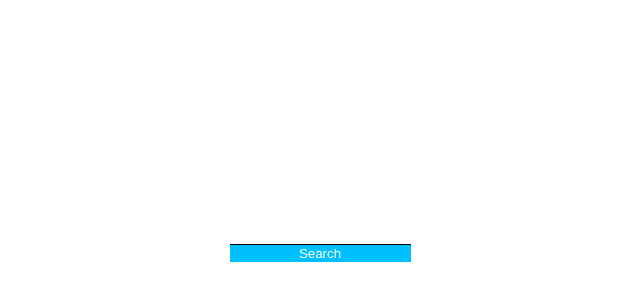
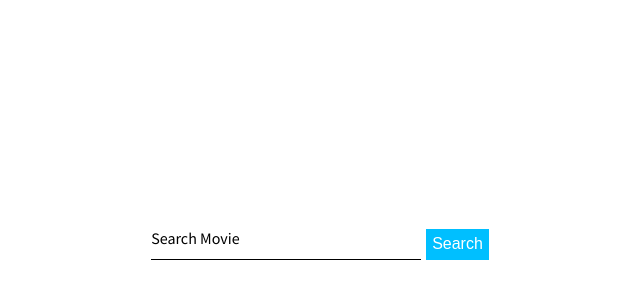
Before and after one commit to Drillibit/testrepo, a React (Create React App) app: page / in a window 1280 px wide. Shown: the part 156-456 px from the top of the page, without its empty margins (320-960 px from the left). Built offline with nearby package versions, Linux system fonts and the light colour scheme.

Commit message:
styled input

```diff
--- a/src/components/input/SearchField.js
+++ b/src/components/input/SearchField.js
@@ -4,51 +4,85 @@ import { searchRequest } from '../../helpers';
 
 const StyledForm = styled.form`
     display: flex;
-    flex-direction: column;
 `;
 
 const StyledFormGroup = styled.fieldset`
     display: flex;
+    position: relative;
 `;
+
 
 const StyledInput = styled.input`
     display: flex;
     border: none;
+    font-size: 17px;
+    padding: 5px;
+    outline: none;
     border-bottom: 1px solid black;
+    width: 270px;
+    transition:0.2s ease all;
+    &:focus {
+        border-bottom: 1px solid deepskyblue;
+    }
+`;
+
+const StyledLabel = styled.label`
+    position: absolute;
+    top: 0;
+    transition:0.2s ease all;
+    ${StyledInput}:focus ~ &, ${StyledInput}:valid ~ & {
+        top: -10px;
+        color: deepskyblue;
+        font-size: 12px;
+    }
 `;
 
 const StyledButton = styled.button`
     border: none;
     color: #fff;
     background-color: deepskyblue;
+    font-size: 16px;
+    margin-left: 5px;
+    cursor: pointer;
+    transition: all 0.3s cubic-bezier(.25,.8,.25,1);
+    &:hover {
+        box-shadow: 0 1px 3px rgba(0,0,0,0.12), 0 1px 2px rgba(0,0,0,0.24);
+    }
+    &:active {
+        box-shadow: 0;
+    }
 `;
 
 export class SearchField extends Component {
     state = {
         text: '',
         movie: null,
-        error: ''
+        error: '',
+        loading: false
     }
 
     onTextChange = (e) => this.setState({ text: e.target.value, error: '' });
     onFormSubmit = async (e) => {
-        const { value } = this.state;
+        const { text } = this.state;
         e.preventDefault();
-        const res = await searchRequest(value);
+        this.setState({ loading: true });
+        const res = await searchRequest(text);
         if(res.response) {
-            this.setState({ movie: res });
+            this.setState({ movie: res, loading: false });
         } else {
-            this.setState({ error: res.Error });
+            this.setState({ error: res.Error, loading: false });
         }
     }
 
     render() {
+        const { loading, text } = this.state;
         return (
             <StyledForm onSubmit={this.onFormSubmit}>
                 <StyledFormGroup>
-                    <StyledInput name="search" type="text" onChange={this.onTextChange} />
+                    <StyledInput required name="search" type="text" onChange={this.onTextChange} />
+                    <StyledLabel htmlFor="search">Search Movie</StyledLabel>
                 </StyledFormGroup>
-                <StyledButton type="submit">Search</StyledButton>
+                <StyledButton disabled={loading || text.length < 1} type="submit">Search</StyledButton>
             </StyledForm>
         );
     }
```
